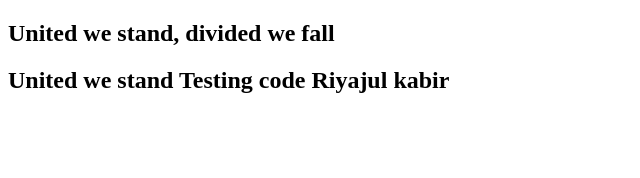
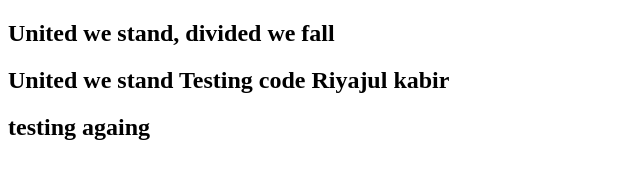
Before and after one commit to ProgrammerShahJalal/team-59-project, a plain HTML site: page index.html in a window 1280 px wide. Shown: the whole page, without its empty margins (0-640 px from the left). Drawn offline with Linux system fonts and the light colour scheme.

Commit message:
test code

```diff
--- a/index.html
+++ b/index.html
@@ -10,5 +10,6 @@
   <body>
     <h2>United we stand, divided we fall</h2>
     <h2>United we stand Testing code Riyajul kabir</h2>
+    <h2>testing againg</h2>
   </body>
 </html>
```
